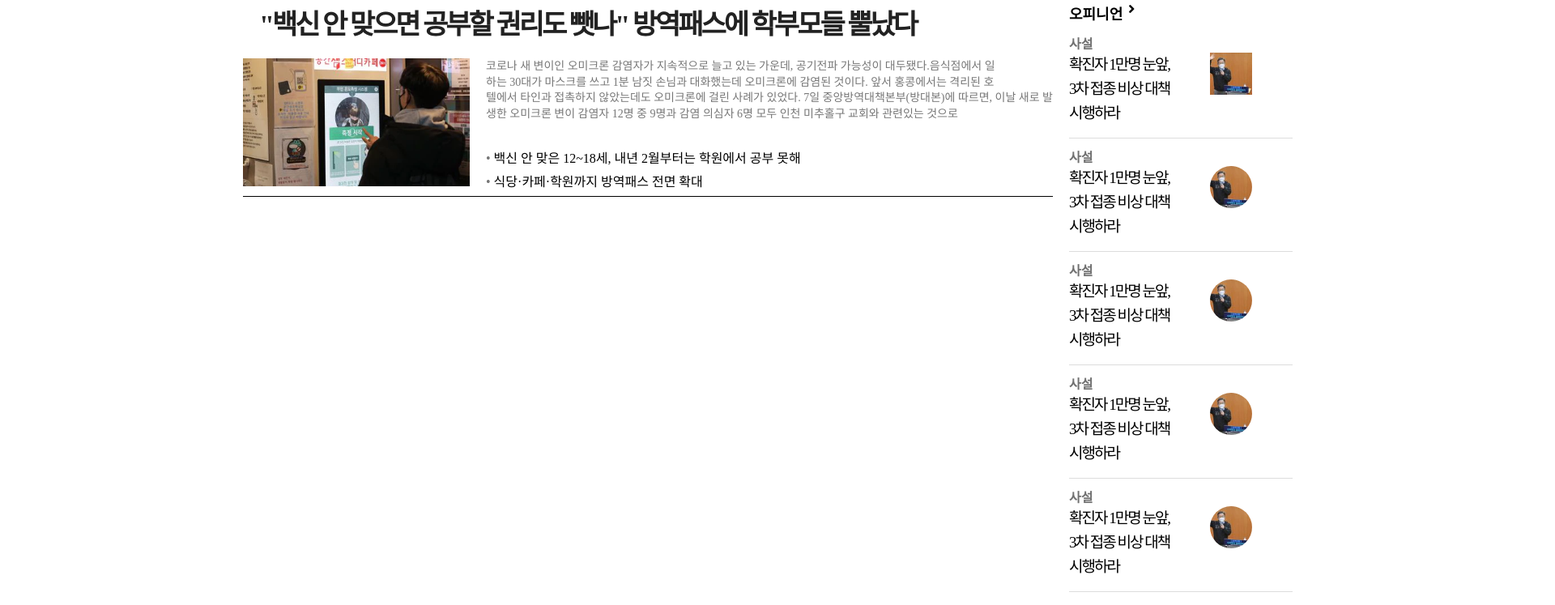
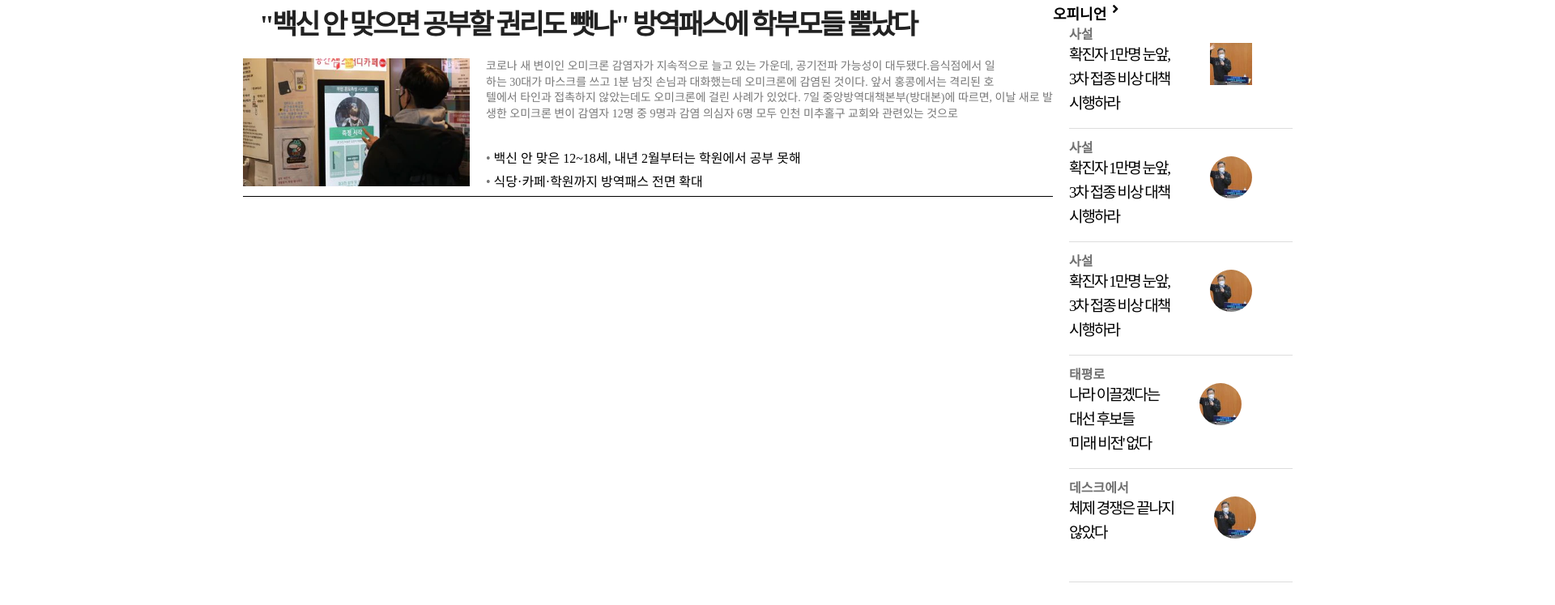
Before and after one commit to wnwn1320/wnwn1320.github.io, a plain HTML site: page index.html in a window 1280 px wide. Shown: the part 155-902 px from the top of the page at 81% size, 1920 px wide, since content can reach past the window. Drawn offline with Linux system fonts and the light colour scheme.

Commit message:
Update index.html

```diff
--- a/index.html
+++ b/index.html
@@ -73,12 +73,9 @@
                         </div>
                     </article>
                 <div class="side_wrap">
-                    <div class="side_newsarea float">
-                        <div class="inner">
-                                <div class="side_title_area">
                         <h3 class="side_newsarea_title float">오피니언</h3>
                         <i class="fas fa-angle-right"></i>
-                                </div>
+                    <div class="side_newsarea float">
                             <div class="side_article_box">
                                 <h4 class="side_articles_title">사설</h4>
                                 <span class="side_article float">확진자 1만명 눈앞,<br>3차 접종 비상 대책<br>시행하라</span>
@@ -95,13 +92,13 @@
                                 <img src="image/sidenewspic.png" alt="" style="border-radius: 50%;">
                             </div>
                             <div class="side_article_box">
-                                    <h4 class="side_articles_title">사설</h4>
-                                    <span class="side_article float">확진자 1만명 눈앞,<br>3차 접종 비상 대책<br>시행하라</span>
+                                <h4 class="side_articles_title">태평로</h4>
+                                <span class="side_article float">나라 이끌곘다는<br>대선 후보들<br>'미래 비전' 없다</span>
                                 <img src="image/sidenewspic.png" alt="" style="border-radius: 50%;">
                             </div>
                             <div class="side_article_box">
-                                    <h4 class="side_articles_title">사설</h4>
-                                    <span class="side_article float">확진자 1만명 눈앞,<br>3차 접종 비상 대책<br>시행하라</span>
+                                <h4 class="side_articles_title">데스크에서</h4>
+                                <span class="side_article float">체제 경쟁은 끝나지<br>않았다</span>
                                 <img src="image/sidenewspic.png" alt="" style="border-radius: 50%;">
                             </div>
                         </div>
```
Lines whose indentation alone changed are shown as unchanged.
